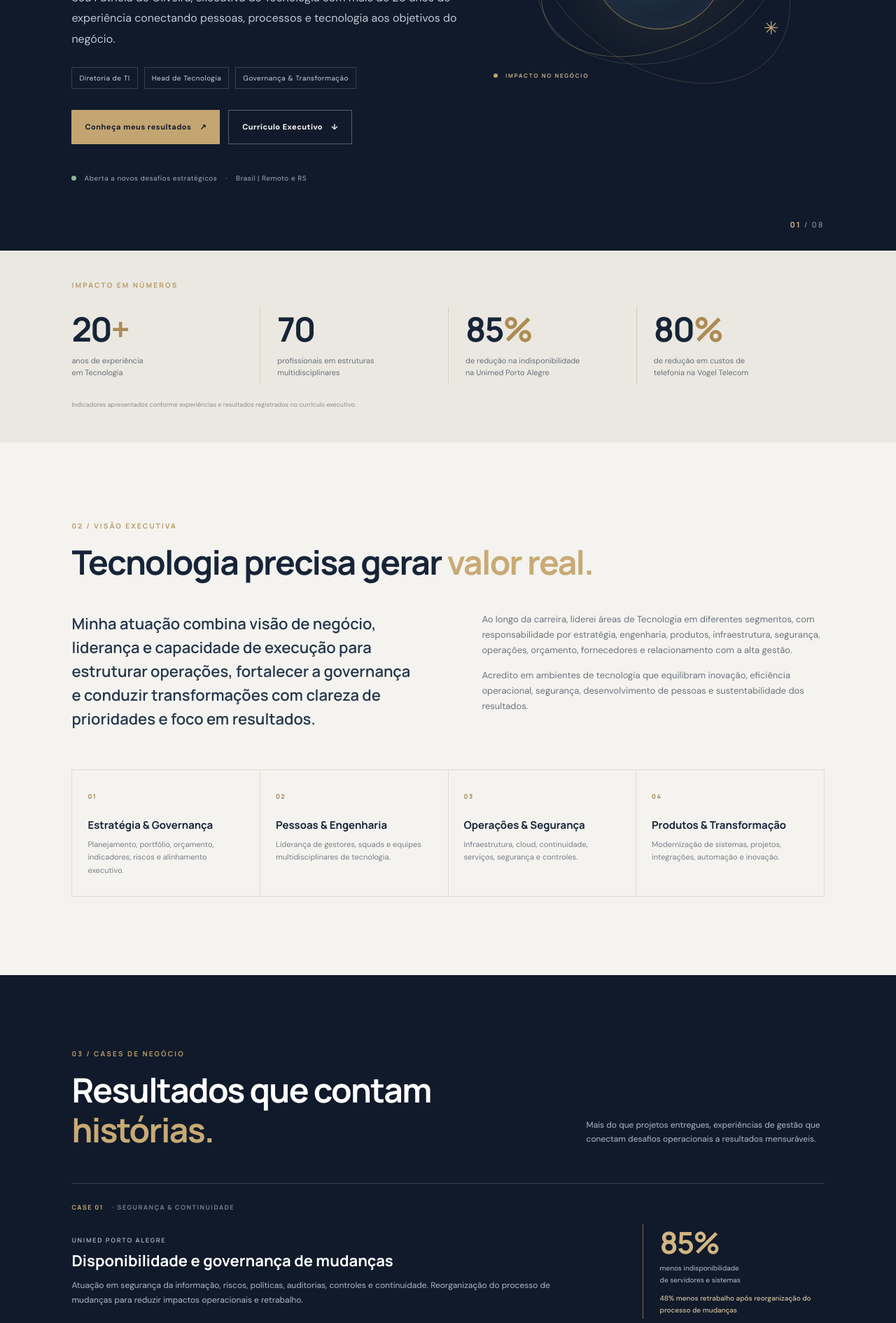
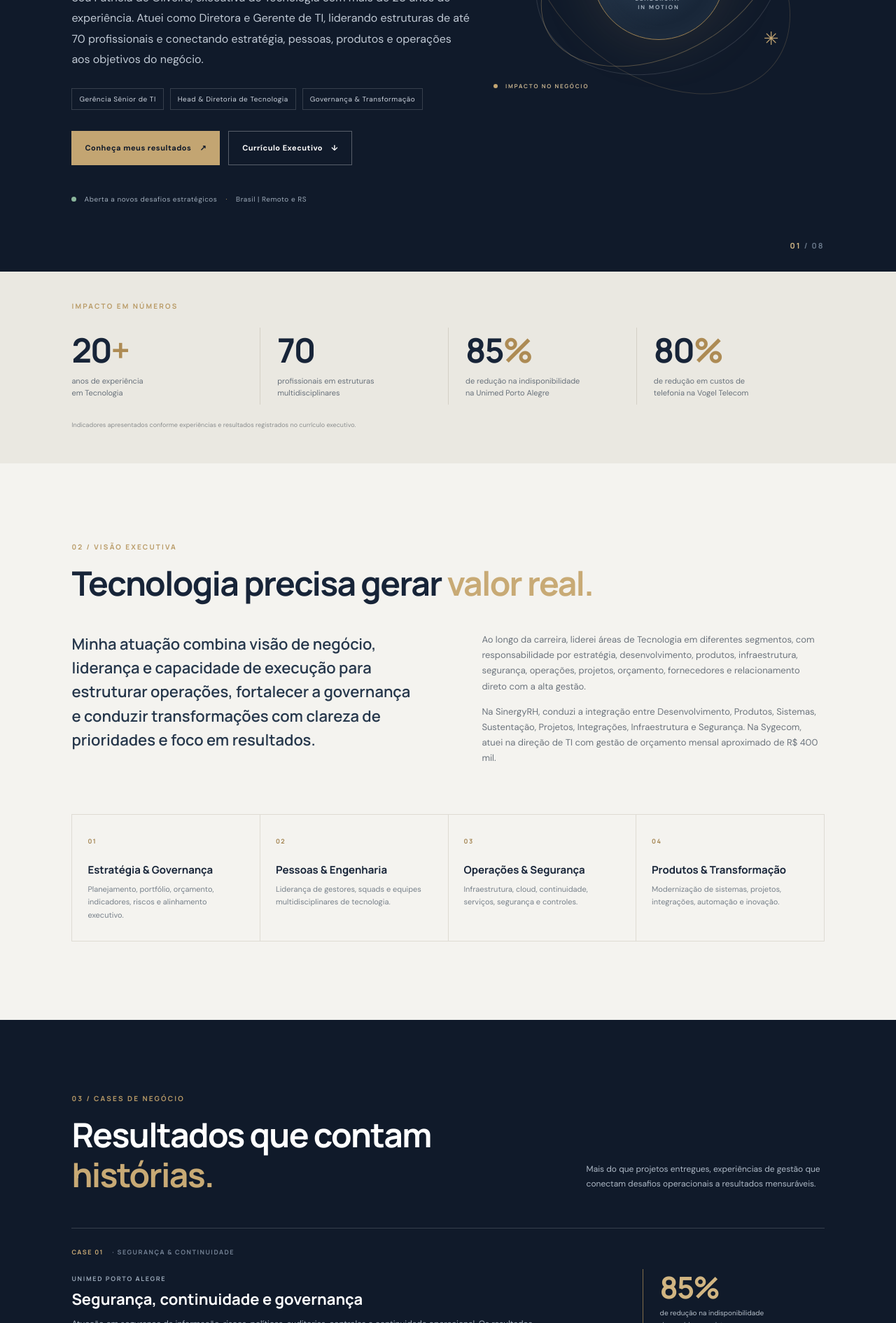
Before and after one commit to Patricia-Oliveira-TI/portfolio-patricia, a plain HTML site: page index.html in a window 1280 px wide. Shown: the part 531-2421 px from the top of the page at 70% size. Drawn offline with Linux system fonts and the light colour scheme.

Commit message:
Atualiza posicionamento executivo e resultados do portfolio

```diff
--- a/index.html
+++ b/index.html
@@ -4,7 +4,7 @@
   <meta charset="utf-8">
   <meta name="viewport" content="width=device-width, initial-scale=1">
   <meta name="theme-color" content="#101a2a">
-  <meta name="description" content="Patrícia de Oliveira — Executiva de Tecnologia, Diretora de TI e Head de Tecnologia. Estratégia, governança, transformação digital e liderança.">
+  <meta name="description" content="Patrícia de Oliveira — Executiva de Tecnologia | Gerente Sênior de TI, Head e Diretora. Estratégia, governança, operações e transformação.">
   <meta property="og:type" content="website">
   <meta property="og:title" content="Patrícia de Oliveira | Tecnologia, Estratégia e Transformação">
   <meta property="og:description" content="Executiva de Tecnologia com mais de 20 anos de experiência em liderança, governança e transformação digital.">
@@ -34,8 +34,8 @@
       <div class="hero-copy">
         <div class="eyebrow"><span class="eyebrow-line"></span> LIDERANÇA EXECUTIVA EM TECNOLOGIA</div>
         <h1>Transformo desafios complexos em <em>estratégia, evolução e resultados.</em></h1>
-        <p class="hero-lead">Sou Patrícia de Oliveira, executiva de Tecnologia com mais de 20 anos de experiência conectando pessoas, processos e tecnologia aos objetivos do negócio.</p>
-        <div class="hero-tags"><span>Diretoria de TI</span><span>Head de Tecnologia</span><span>Governança & Transformação</span></div>
+        <p class="hero-lead">Sou Patrícia de Oliveira, executiva de Tecnologia com mais de 20 anos de experiência. Atuei como Diretora e Gerente de TI, liderando estruturas de até 70 profissionais e conectando estratégia, pessoas, produtos e operações aos objetivos do negócio.</p>
+        <div class="hero-tags"><span>Gerência Sênior de TI</span><span>Head & Diretoria de Tecnologia</span><span>Governança & Transformação</span></div>
         <div class="hero-actions">
           <a class="button button-gold" href="#cases">Conheça meus resultados <span>↗</span></a>
           <a class="button button-ghost" href="curriculo/Patricia_Oliveira_CV_Executivo_2_Paginas.pdf" target="_blank" rel="noopener">Currículo Executivo <span>↓</span></a>
@@ -71,8 +71,8 @@
       <div class="about-content">
         <p class="about-statement">Minha atuação combina visão de negócio, liderança e capacidade de execução para estruturar operações, fortalecer a governança e conduzir transformações com clareza de prioridades e foco em resultados.</p>
         <div class="about-detail">
-          <p>Ao longo da carreira, liderei áreas de Tecnologia em diferentes segmentos, com responsabilidade por estratégia, engenharia, produtos, infraestrutura, segurança, operações, orçamento, fornecedores e relacionamento com a alta gestão.</p>
-          <p>Acredito em ambientes de tecnologia que equilibram inovação, eficiência operacional, segurança, desenvolvimento de pessoas e sustentabilidade dos resultados.</p>
+          <p>Ao longo da carreira, liderei áreas de Tecnologia em diferentes segmentos, com responsabilidade por estratégia, desenvolvimento, produtos, infraestrutura, segurança, operações, projetos, orçamento, fornecedores e relacionamento direto com a alta gestão.</p>
+          <p>Na SinergyRH, conduzi a integração entre Desenvolvimento, Produtos, Sistemas, Sustentação, Projetos, Integrações, Infraestrutura e Segurança. Na Sygecom, atuei na direção de TI com gestão de orçamento mensal aproximado de R$ 400 mil.</p>
         </div>
       </div>
       <div class="capability-grid">
@@ -91,8 +91,8 @@
       <div class="case-list">
         <article class="case-card case-featured">
           <div class="case-number">CASE 01 <span>· SEGURANÇA & CONTINUIDADE</span></div>
-          <div class="case-main"><div><div class="case-company">UNIMED PORTO ALEGRE</div><h3>Disponibilidade e governança de mudanças</h3><p>Atuação em segurança da informação, riscos, políticas, auditorias, controles e continuidade. Reorganização do processo de mudanças para reduzir impactos operacionais e retrabalho.</p></div>
-          <div class="case-result"><strong>85%</strong><span>menos indisponibilidade<br>de servidores e sistemas</span><b>48% menos retrabalho após reorganização do processo de mudanças</b></div></div>
+          <div class="case-main"><div><div class="case-company">UNIMED PORTO ALEGRE</div><h3>Segurança, continuidade e governança</h3><p>Atuação em segurança da informação, riscos, políticas, auditorias, controles e continuidade operacional. Os resultados registrados incluem evolução de disponibilidade e redução de retrabalho no processo de mudanças.</p></div>
+          <div class="case-result"><strong>85%</strong><span>de redução na indisponibilidade<br>de servidores e sistemas</span><b>48% de redução no retrabalho de mudanças</b></div></div>
         </article>
         <article class="case-card">
           <div class="case-number">CASE 02 <span>· EFICIÊNCIA OPERACIONAL</span></div>
@@ -112,7 +112,7 @@
         </article>
         <article class="case-card">
           <div class="case-number">CASE 06 <span>· GOVERNANÇA & ESCALA</span></div>
-          <div class="case-main"><div><div class="case-company">SINERGYRH</div><h3>Integração de tecnologia, produto e operação</h3><p>Liderança estratégica e operacional de uma estrutura de até 70 profissionais, integrando Desenvolvimento, Produto, Sistemas, Sustentação, Projetos, Integrações, Infraestrutura e Segurança. Organização de squads, backlog, comitê de produto, QA, SLAs, GMUD e indicadores.</p></div><div class="case-result"><strong>70</strong><span>profissionais em estrutura<br>multidisciplinar</span><b>Participação gerencial na evolução da iniciativa de IA Syni</b></div></div>
+          <div class="case-main"><div><div class="case-company">SINERGYRH</div><h3>Integração de tecnologia, produto e operação</h3><p>Liderança estratégica e operacional de Tecnologia, com até 70 profissionais e 10 coordenadores em reporte direto. Integração de Desenvolvimento, Produtos, Sistemas, Sustentação, Projetos, Integrações, Infraestrutura e Segurança. Implantação de GMUD com comitê, análise de riscos e plano de retorno; Catálogo de Serviços com SLAs e responsáveis; roadmaps trimestrais e acompanhamento de indicadores. Atuação gerencial na evolução do Syni, apoiando requisitos, priorização e alinhamento entre negócio e tecnologia.</p></div><div class="case-result"><strong>80%</strong><span>de redução do backlog<br>de TI durante o período</span><b>Resultados reportados diretamente ao CEO</b></div></div>
         </article>
       </div>
       <p class="fineprint">Os resultados refletem iniciativas específicas das respectivas organizações e períodos de atuação. Não representam resultados atribuídos a uma única metodologia ou a um único projeto.</p>
@@ -132,7 +132,7 @@
       <div class="section-heading"><div class="section-kicker">05 / TRAJETÓRIA</div><h2>Experiência em diferentes <em>contextos de negócio.</em></h2><p class="section-intro">Uma trajetória construída em tecnologia, serviços, telecomunicações, indústria, saúde e soluções corporativas.</p></div>
       <div class="timeline">
         <div class="timeline-item"><time>ABR 2024 — OUT 2026</time><div><h3>Gerente de TI <span>· SinergyRH</span></h3><p>Liderança estratégica e operacional de Tecnologia, com estrutura de até 70 profissionais e integração entre desenvolvimento, produto, sistemas, sustentação, projetos, infraestrutura e segurança.</p></div></div>
-        <div class="timeline-item"><time>MAI 2022 — ABR 2024</time><div><h3>Diretora de TI <span>· Sygecom Informática</span></h3><p>Direção de TI, liderança de mais de 60 profissionais, estratégia, governança, projetos, orçamento, fornecedores e inovação.</p></div></div>
+        <div class="timeline-item"><time>MAI 2022 — ABR 2024</time><div><h3>Diretora de TI <span>· Sygecom Informática</span></h3><p>Direção de TI, liderança de mais de 60 profissionais, estratégia, governança, projetos, orçamento mensal aproximado de R$ 400 mil, fornecedores e inovação.</p></div></div>
         <div class="timeline-item"><time>OUT 2019 — MAR 2022</time><div><h3>Gestora de Sistemas/Operações — Fibra Óptica Sul <span>· Serede / Oi</span></h3><p>Liderança regional de operações de Fibra Óptica e TI, coordenando aproximadamente 40 profissionais.</p></div></div>
         <div class="timeline-item"><time>OUT 2018 — MAI 2019</time><div><h3>Gerente de TI <span>· Viemar Indústria Automotiva</span></h3><p>Infraestrutura, sistemas corporativos, suporte, projetos, fornecedores e modernização tecnológica.</p></div></div>
         <div class="timeline-item"><time>JUN 2017 — SET 2017</time><div><h3>Gestora de TI <span>· Demuth Máquinas Industriais</span></h3><p>Gestão de Tecnologia, infraestrutura, sistemas, suporte e portfólio de projetos.</p></div></div>
@@ -173,7 +173,7 @@
       <div class="contact-glow"></div>
       <div class="section-kicker">08 / CONEXÕES</div>
       <h2>O próximo passo começa com uma <em>boa conversa.</em></h2>
-      <p>Estou aberta a conversar sobre desafios de liderança em Tecnologia, transformação digital, governança, engenharia, produtos e operações.</p>
+      <p>Aberta a oportunidades de Gerente Sênior de TI, Head de Tecnologia e Diretora de TI, com foco em estratégia, governança, transformação, produtos e operações.</p>
       <div class="contact-actions">
         <a class="button button-gold" href="mailto:oliveira.pati1@live.com">Enviar um e-mail <span>↗</span></a>
         <a class="button button-light-outline" href="https://wa.me/5551999614194" target="_blank" rel="noopener">WhatsApp <span>↗</span></a>
```
